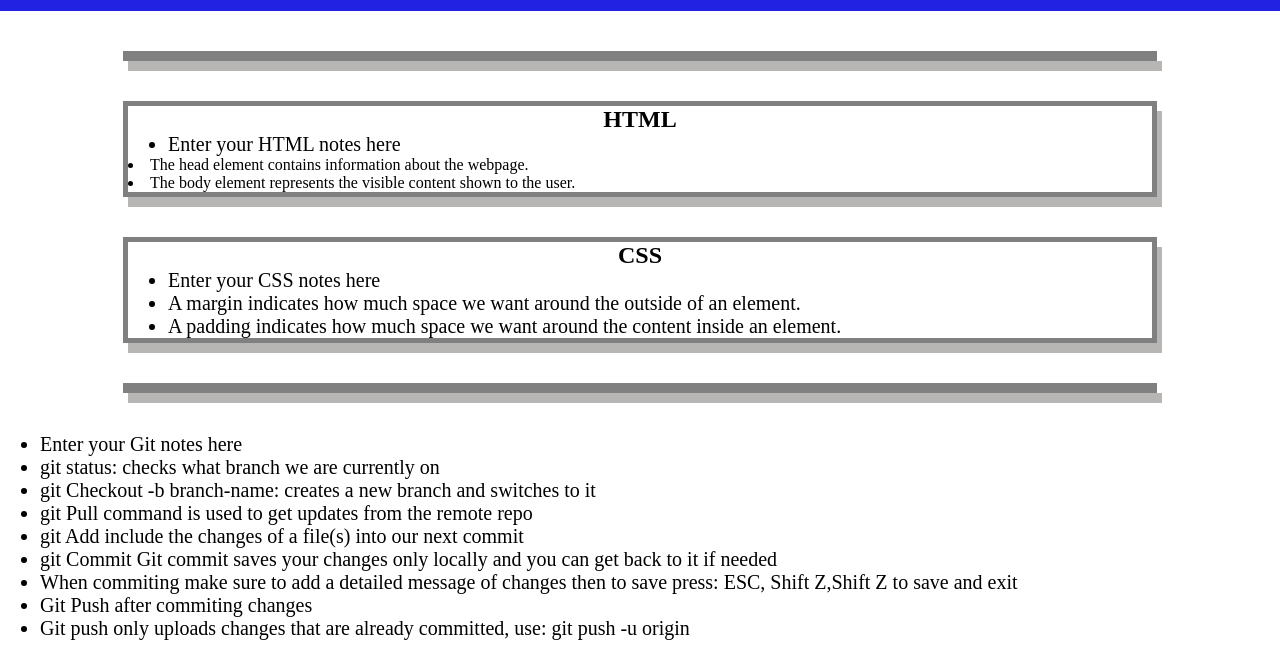
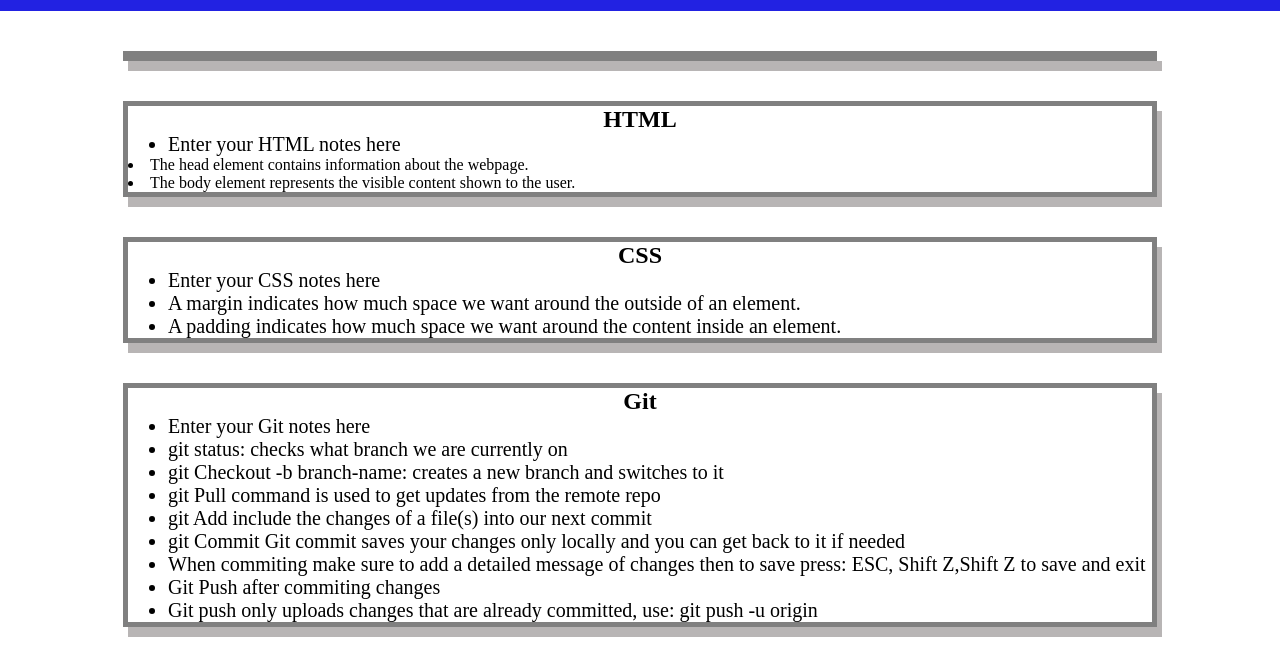
Before and after one commit to Sandramihaela/prework-study-guide, a plain HTML site: page assets/index.html in a window 1280 px wide. Shown: the part 109-774 px from the top of the page. Drawn offline with Linux system fonts and the light colour scheme.

Commit message:
Git notes debugged, Git otes now inside box and shadowed

```diff
--- a/assets/index.html
+++ b/assets/index.html
@@ -47,8 +47,7 @@
         </section>
 
         <section class="card" id="git-section">
-      </section>
-
+      <h2>Git</h2>
      <ul>
        <li>Enter your Git notes here</li>
        <li>git status: checks what branch we are currently on</li>
```
